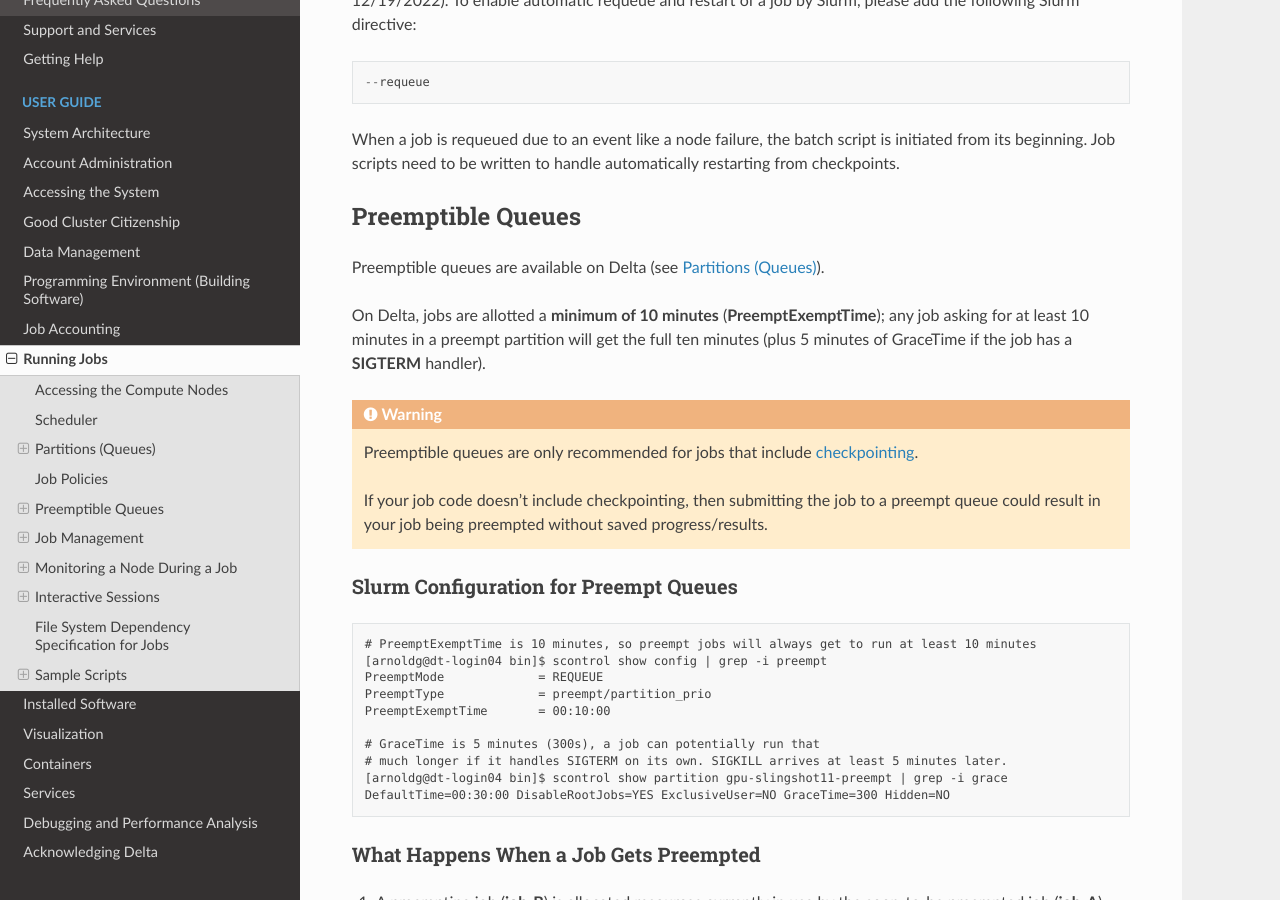
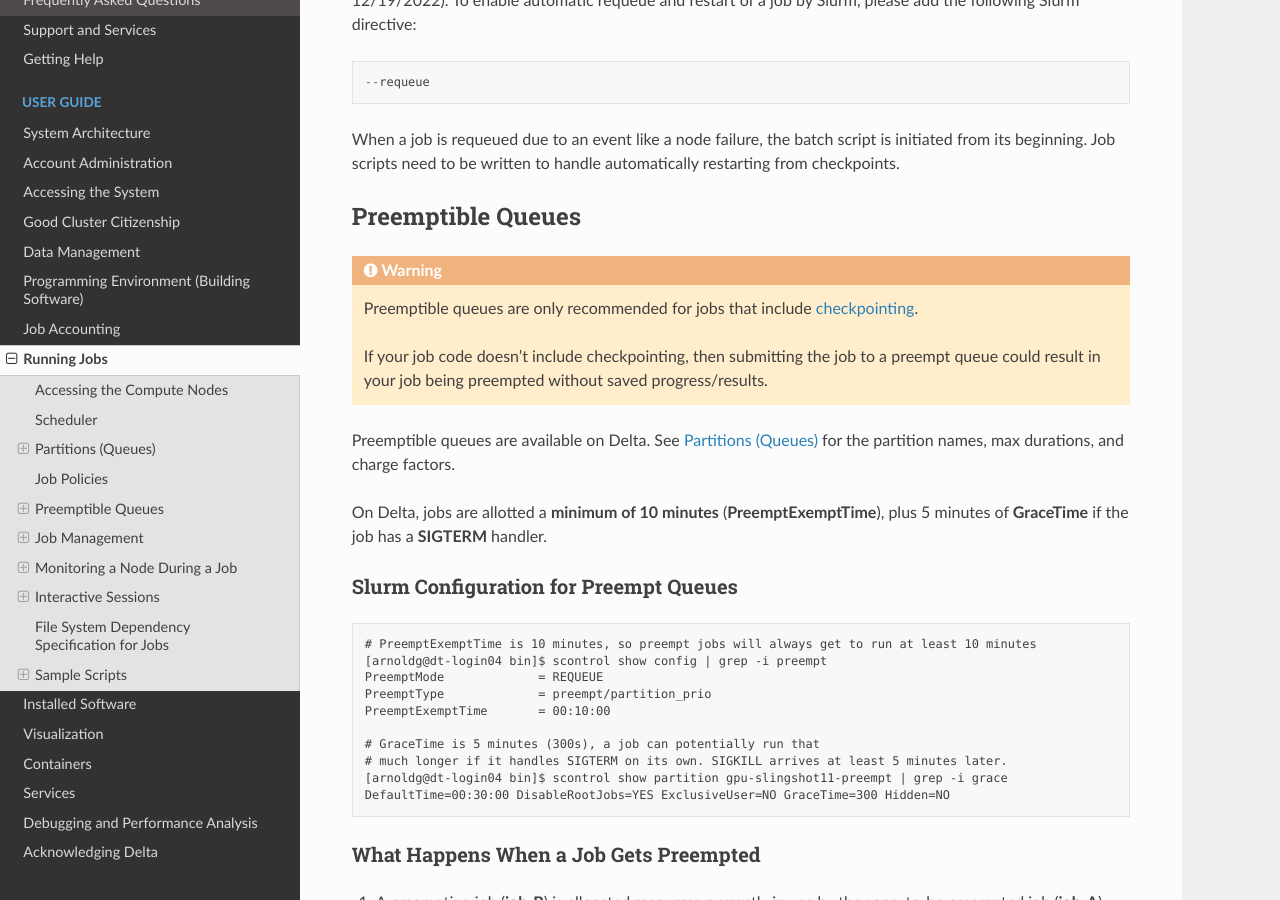
Before and after one commit to ncsa/Delta_doc, a Sphinx documentation site: the page built from docs/source/user_guide/running_jobs.rst, in a window 1280 px wide and 900 px high, scrolled down 3235 px. Built offline with Sphinx 7.4.7 and the Read the Docs theme 2.0.0, drawn with Linux system fonts in a browser that asks for light colours.

Commit message:
Update running_jobs.rst more preempt editorial changes

```diff
--- a/docs/source/user_guide/running_jobs.rst
+++ b/docs/source/user_guide/running_jobs.rst
@@ -151,14 +151,14 @@ Job scripts need to be written to handle automatically restarting from checkpoin
 Preemptible Queues
 -------------------
 
-Preemptible queues are available on Delta (see :ref:`partitions`).
-
-On Delta, jobs are allotted a **minimum of 10 minutes** (**PreemptExemptTime**); any job asking for at least 10 minutes in a preempt partition will get the full ten minutes (plus 5 minutes of GraceTime if the job has a **SIGTERM** handler).
-
 .. warning::
    Preemptible queues are only recommended for jobs that include `checkpointing <https://hpc.nmsu.edu/discovery/slurm/backfill-and-checkpoints/#_introduction_to_checkpoint>`_.
 
    If your job code doesn't include checkpointing, then submitting the job to a preempt queue could result in your job being preempted without saved progress/results.
+
+Preemptible queues are available on Delta. See :ref:`partitions` for the partition names, max durations, and charge factors.
+
+On Delta, jobs are allotted a **minimum of 10 minutes** (**PreemptExemptTime**), plus 5 minutes of **GraceTime** if the job has a **SIGTERM** handler.
 
 Slurm Configuration for Preempt Queues
 ~~~~~~~~~~~~~~~~~~~~~~~~~~~~~~~~~~~~~~~~~
```
